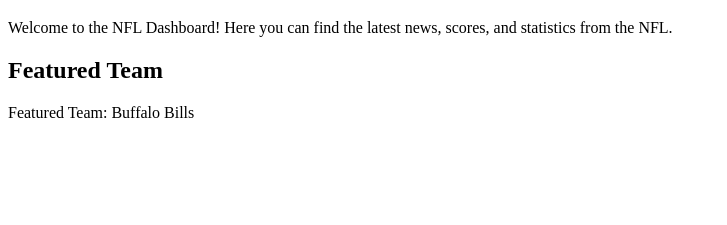
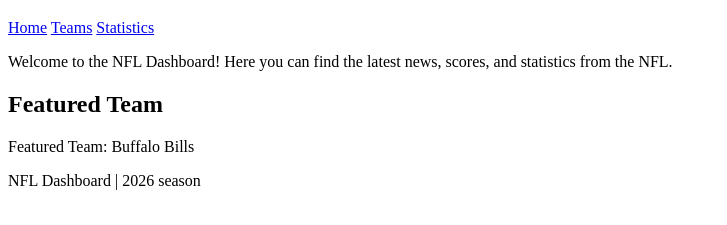
Before and after one commit to Samuel-BVZ/nfl-dashboard, a plain HTML site: page NFL-Dashboard/index.html in a window 1280 px wide. Shown: the part 61-286 px from the top of the page, without its empty margins (0-727 px from the left). Drawn offline with Linux system fonts and the light colour scheme.

Commit message:
Add semantic HTML structure

```diff
--- a/NFL-Dashboard/index.html
+++ b/NFL-Dashboard/index.html
@@ -8,10 +8,34 @@
 </head>
 
 <body>
-    <h1>NFL Dashboard</h1>
-    <p>Welcome to the NFL Dashboard! Here you can find the latest news, scores, and statistics from the NFL.</p>
-    <h2>Featured Team</h2>
-    <p>Featured Team: Buffalo Bills</p>
+    <header>
+
+        <h1>NFL Dashboard</h1>
+
+        <nav>
+            <a href="#">Home</a>
+            <a href="#">Teams</a>
+            <a href="#">Statistics</a>
+        </nav>
+
+    </header>
+
+    <main>
+
+        <section>
+            <p>Welcome to the NFL Dashboard! Here you can find the latest news, scores, and statistics from the NFL.</p>
+        </section>
+
+        <section>
+            <h2>Featured Team</h2>
+            <p>Featured Team: Buffalo Bills</p>
+        </section>
+
+    </main>
+
+    <footer>
+        <p>NFL Dashboard | 2026 season </p>
+    </footer>
 </body>
 
 </html>
```
